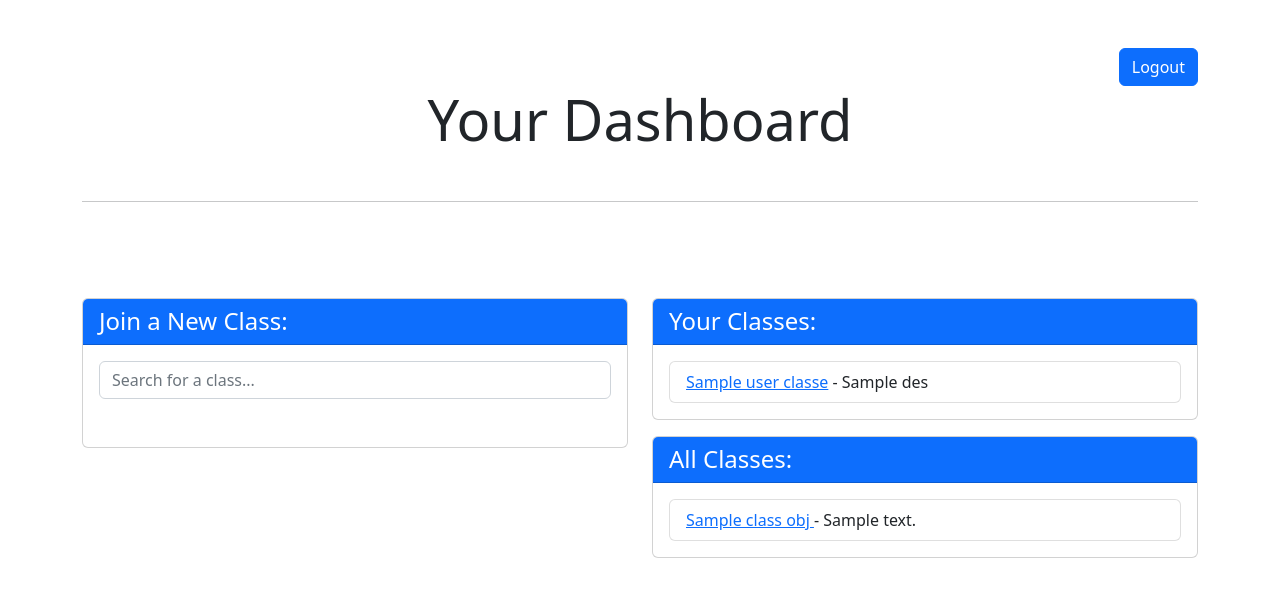
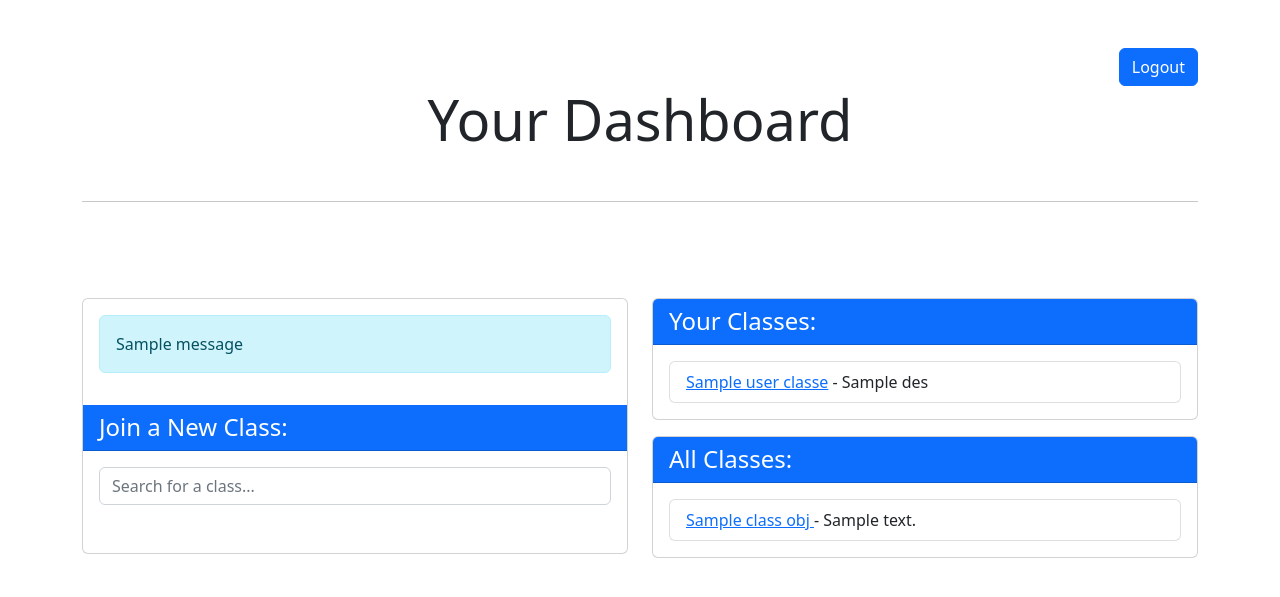
Before and after one commit to ashtiv/attendease, a Django app: template attendeaseapp/templates/studenthome.html in a window 1280 px wide. Shown: the top 597 px of the page. Run offline with Django 3.2, Linux system fonts and the light colour scheme; the template is opened without the code that fills it: most values are stand-ins (such as "Sample title", 1, 10 or a date in 2020); one stand-in notice (Sample message) is shown.

Commit message:
student messages changed

```diff
--- a/attendeaseapp/templates/studenthome.html
+++ b/attendeaseapp/templates/studenthome.html
@@ -17,6 +17,16 @@
         </div>
         <div class="col-md-6 mb-5">
             <div class="card mb-3">
+                <div class="card-body">
+                    {% if messages %}
+                    <div
+                        class="alert alert-dismissible {% if message.tags == 'success' %}alert-success{% elif message.tags == 'warning' %}alert-warning{% elif message.tags == 'error' %}alert-danger{% else %}alert-info{% endif %}">
+                        {% for message in messages %}
+                        {{ message }}
+                        {% endfor %}
+                    </div>
+                    {% endif %}
+                </div>
                 <div class="card-header bg-primary text-white">
                     <h4 class="mb-0">Join a New Class:</h4>
                 </div>
--- a/attendeaseapp/views.py
+++ b/attendeaseapp/views.py
@@ -159,4 +159,4 @@ def success_page(request, class_id):
 
 def logout_view(request):
     logout(request)
-    return redirect('login')
+    return redirect('home')
```
Also changed, not shown: db.sqlite3.
